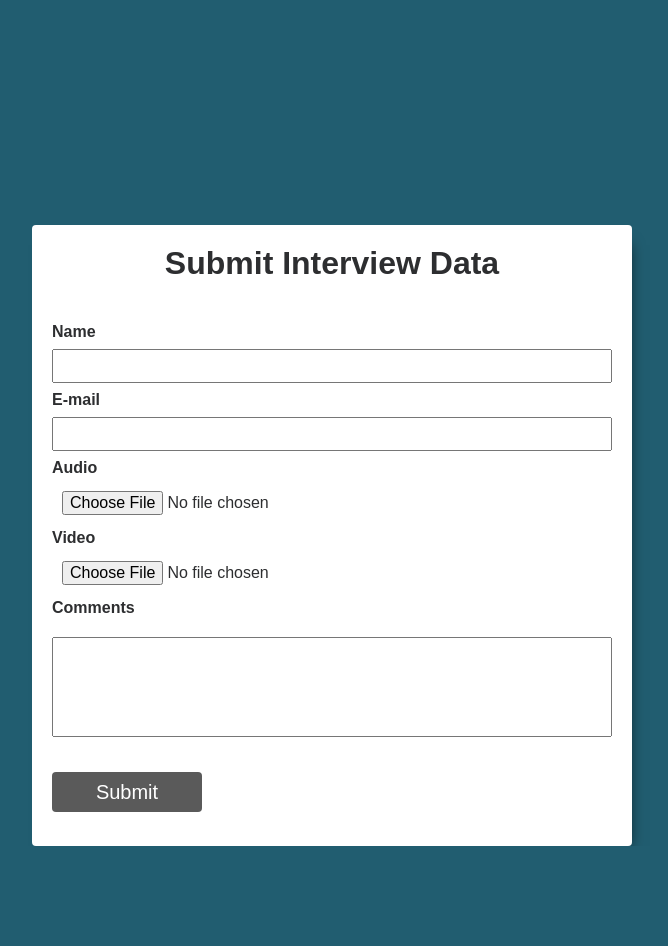
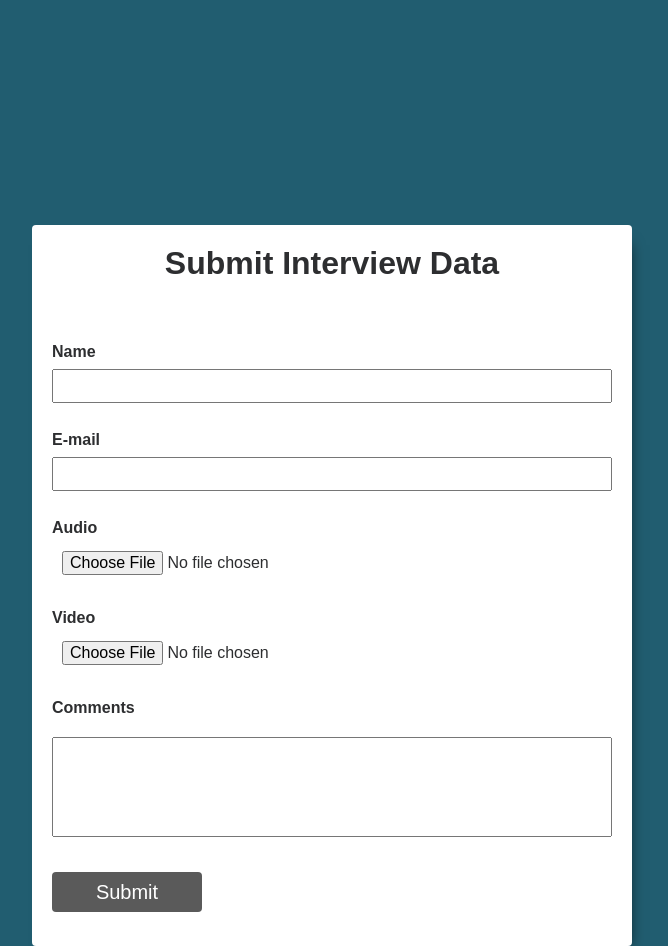
Before and after one commit to alex-chirayath/IBMWatson_PersonalityInsights_Krannert, a Flask app: template phase2/flask-app/templates/form.html in a window 1280 px wide. Shown: the whole page, without its empty margins (316-984 px from the left). Before the commit the page ends 846 px from the top, so only its background shows below. Run offline with Flask 2, Linux system fonts and the light colour scheme; the template is opened without the code that fills it, so the values that code supplies are empty.

Commit message:
update submit form padding

```diff
--- a/phase2/flask-app/static/style.css
+++ b/phase2/flask-app/static/style.css
@@ -69,6 +69,10 @@ textarea {
         box-shadow: 7px 10px 14px -10px rgba(0,0,0,0.75);
 }
 
+#form_fields {
+  padding-top: 20px;
+}
+
 #header {
     width:100%;
     background-color:white;
--- a/phase2/flask-app/templates/form.html
+++ b/phase2/flask-app/templates/form.html
@@ -10,21 +10,26 @@
         </div>
         <div id="main">
             <form method="post" action="{{ url_for('submitted_form') }}" id="form">
+                <div id="form_fields">
                   <label for="name" id="nameLbl">Name</label>
                   <input type="text" name="name" id="name-field">
-                <br>
+                </div>
+                <div id="form_fields">
                   <label for="email" id="emailLbl">E-mail</label>
                   <input type="email" name="email" id="email-field">
-                <br>
+                </div>
+                <div id="form_fields">
                   <label for="audio" id="audioLbl">Audio</label>
                   <input type="file" name="audio" accept="audio/*" id="audio-field">
-                <br>
+                </div>
+                <div id="form_fields">
                   <label for="video" id="videoLbl">Video</label>
                   <input type="file" name="video" accept="video/*" id="video-field">
-                <br>
+                </div>
+                <div id="form_fields">
                   <label for="comments" id="commentsLbl">Comments</label>
                   <textarea name="comments" id="comments-field"></textarea><br/>
-
+                </div>
                 <input type="submit" class="subBtn">
             </form>
         </div>
```
Lines whose indentation alone changed are shown as unchanged.
